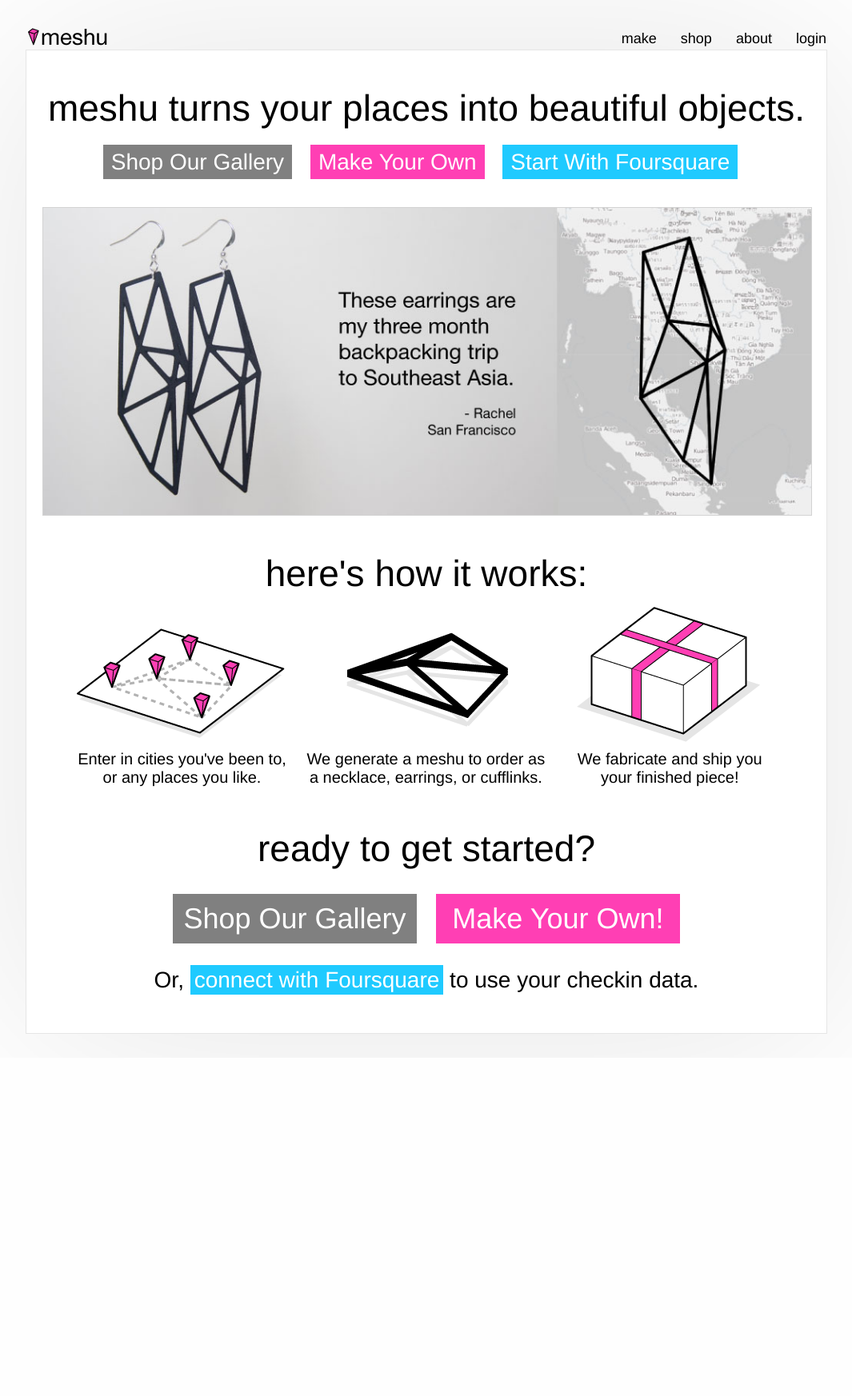
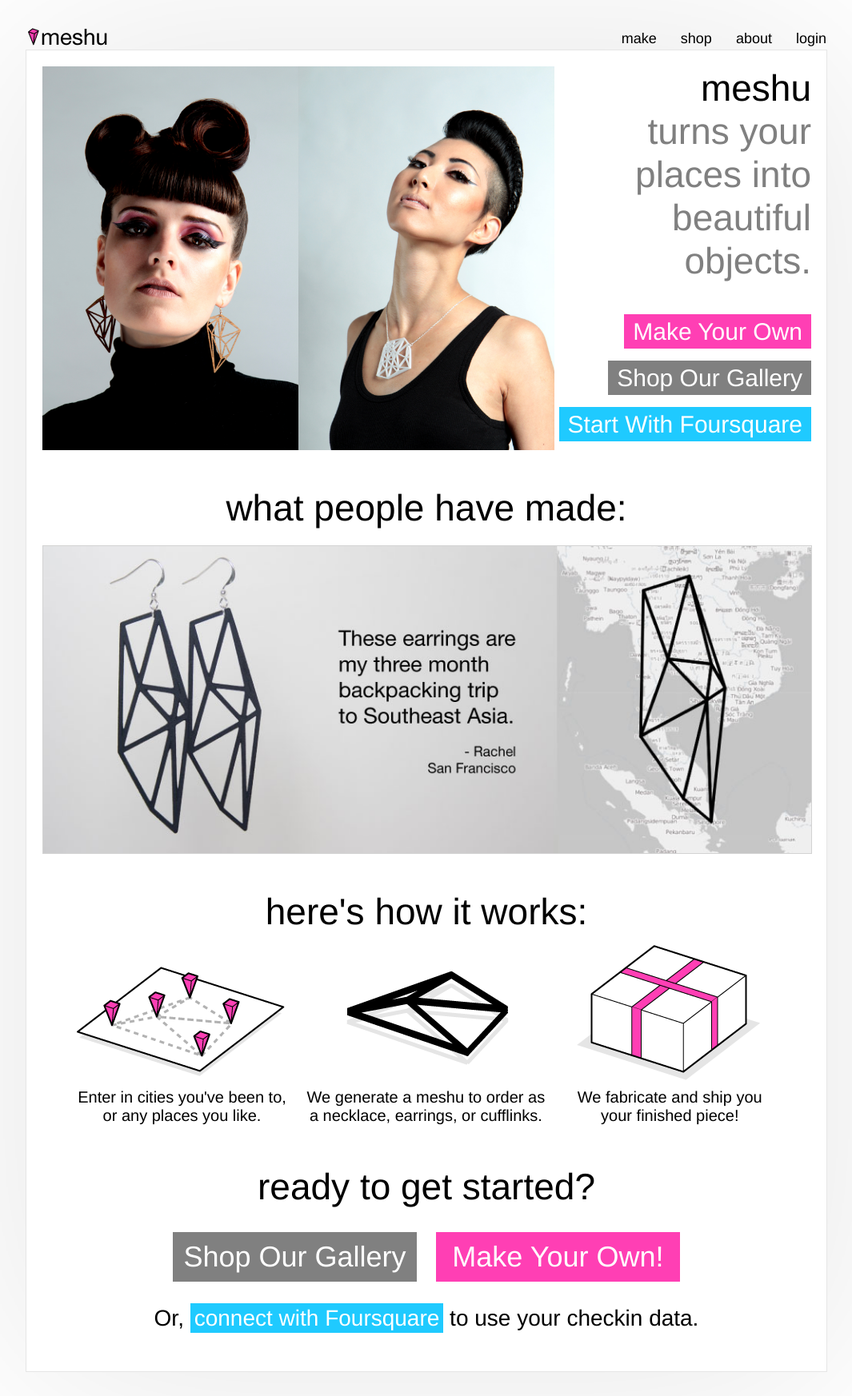
Before and after one commit to shashashasha/meshu, a Django app: template templates/meshu/invited.html in a window 1280 px wide. Shown: the whole page at 80% size, without its empty margins (107-1172 px from the left). Before the commit the page ends 1293 px from the top, so only its background shows below. Run offline with Django 3.2, Linux system fonts and the light colour scheme; the template is opened without the code that fills it, so the values that code supplies are empty; style sheets or scripts are compiled from the project's sources; some libraries are stand-ins or nearby versions.

Commit message:
adding new photoshoot photos, updating index styling

```diff
--- a/static/css/style.css
+++ b/static/css/style.css
@@ -225,6 +227,48 @@ body.win #login-form ul {
 #login-form #login-signin {
   width: 50px;
 }
+#main .big {
+  font-size: 46px;
+  text-align: center;
+  margin-top: 45px;
+}
+#photos {
+  /* bit of pixel twiddling to line up with the banner photos */
+
+  margin-left: 20px;
+  margin-right: 19px;
+  position: relative;
+  width: 961px;
+  height: 480px;
+  text-align: right;
+}
+#photos img {
+  margin: 0;
+  padding: 0;
+  float: left;
+  width: 320px;
+  height: 480px;
+}
+#photos #intro-text {
+  text-align: right;
+  margin-bottom: 21px;
+  margin-top: 20px;
+  color: #808080;
+}
+#photos #intro-text .meshu-title {
+  color: black;
+}
+#photos .large-button {
+  font-size: 30px;
+  margin-top: 24px;
+  float: right;
+}
+#photos .button {
+  padding: 5px 11px;
+}
+#photos .shop {
+  background-color: #808080;
+}
 #banners {
   height: 384px;
   width: 960px;
@@ -237,11 +281,6 @@ body.win #login-form ul {
   position: absolute;
   top: 0;
   right: 0;
-}
-#main .big {
-  font-size: 46px;
-  text-align: center;
-  margin-top: 45px;
 }
 .call {
   margin: 25px 0 40px;
--- a/static/css/style.less
+++ b/static/css/style.less
@@ -296,6 +296,56 @@ body.win #login-form ul {
     width: 50px;
 }
 
+#main .big {
+    font-size: 46px;
+    text-align: center;
+    margin-top: 45px;
+}
+
+#photos {
+    /* bit of pixel twiddling to line up with the banner photos */
+    margin-left: 20px;
+    margin-right: 19px;
+    position: relative;
+    width: 961px;
+    height: 480px;
+
+    text-align: right;
+
+    img {
+        margin: 0;
+        padding: 0;
+        float: left;
+        width: 320px;
+        height: 480px;
+    }
+
+    #intro-text {
+        text-align: right;
+        margin-bottom: 21px;
+        margin-top: 20px;
+        color: @grey;
+
+        .meshu-title {
+            color: black;
+        }
+    }
+
+    .large-button {
+        font-size: 30px;
+        margin-top: 24px;
+        float: right;
+    }
+
+    .button {
+        padding: 5px 11px;
+    }
+
+    .shop {
+        background-color: @grey;
+    }
+}
+
 #banners {
     height: 384px;
     width: 960px;
@@ -309,12 +359,6 @@ body.win #login-form ul {
     position: absolute;
     top: 0;
     right: 0;
-}
-
-#main .big {
-    font-size: 46px;
-    text-align: center;
-    margin-top: 45px;
 }
 
 .call {
@@ -371,11 +415,14 @@ body.win #login-form ul {
     padding: 10px 0;
     display: inline-block;
     margin: 0 10px;
+
+    &:hover {
+        .shadow(10px, rgba(0, 0, 0, .25));
+    }
 }
 .option.pink {
     background-color: @pink;
 }
-
 
 #content {
     width: @pageWidth;
@@ -502,6 +549,14 @@ body.win #login-form ul {
 
 .button.pink {
     background-color: @pink;
+}
+
+.button:hover {
+    .shadow(10px, rgba(0, 0, 0, .25));
+}
+
+#search-button:hover {
+    .shadow(10px, rgba(0, 0, 0, .1));
 }
 
 #edit .foursquare-auth {
@@ -1194,6 +1249,10 @@ body.ie8 .city-input {
     &.active, &.next.active:hover {
         background-color: @pink;
         cursor: pointer;
+    }
+
+    &:hover {
+        .shadow(10px, rgba(0, 0, 0, .25));
     }
 }
 
--- a/templates/meshu/base.html
+++ b/templates/meshu/base.html
@@ -3,8 +3,8 @@
 <head>
     <script type="text/javascript" src="http://ajax.googleapis.com/ajax/libs/jquery/1.7.1/jquery.min.js"></script>
     <script type="text/javascript" src="{{ STATIC_URL }}lib/jquery.validate.js"></script>
-    <link rel="stylesheet" type="text/less" href="{{ STATIC_URL }}css/style.css"/>
-    <!-- <script type="text/javascript" src="{{ STATIC_URL }}lib/less-1.2.2.min.js"></script> -->
+    <link rel="stylesheet" type="text/less" href="{{ STATIC_URL }}css/style.less"/>
+    <script type="text/javascript" src="{{ STATIC_URL }}lib/less-1.2.2.min.js"></script>
     <!--[if IE]>
 	    <script type="text/javascript" src="{{ STATIC_URL }}js/ie.patches.js"></script>
     <![endif]-->
--- a/templates/meshu/invited.html
+++ b/templates/meshu/invited.html
@@ -4,8 +4,27 @@
 
 {% block content %}
 <div id="main">
-	<h2 class="big">meshu turns your places into beautiful objects.</h2>
-	<h2 class="call"><a href="/shop/" class="button shop">Shop Our Gallery</a> <a href="/make/" class="button pink">Make Your Own</a> <span class="foursquare-auth button">Start With Foursquare</span></h2>
+	<div id="photos">
+		<img src="{{ STATIC_URL }}images/photos/meshu01.jpg" />
+		<img src="{{ STATIC_URL }}images/photos/meshu02.jpg" />
+		<div id="intro-text" class="big">
+			<span class="meshu-title">meshu</span><br/>
+			turns your<br />places into<br />beautiful objects.
+		</div>
+		<div class="large-button">
+		<a href="/make/" class="button pink">Make Your Own</a>
+		</div>
+		<div class="large-button">
+		<a href="/shop/" class="button shop">Shop Our Gallery</a>
+		</div>
+		<div class="large-button">
+		<div class="foursquare-auth button">Start With Foursquare</div>
+		</div>
+	</div>
+
+	<!-- <h2 class="call"><a href="/shop/" class="button shop">Shop Our Gallery</a> <a href="/make/" class="button pink">Make Your Own</a> <span class="foursquare-auth button">Start With Foursquare</span></h2>
+ -->
+	<h2 class="big">what people have made:</h2>
 
 	<div id="banners">
 		<img class="bleed" id="banner-2" src="{{ STATIC_URL }}images/samples/banner2.jpg" style="display: none;"/>
```
Also changed, not shown: other parts of static/css/style.css (+38 -2 lines), static/images/photos/meshu01.jpg (added), static/images/photos/meshu02.jpg (added).
